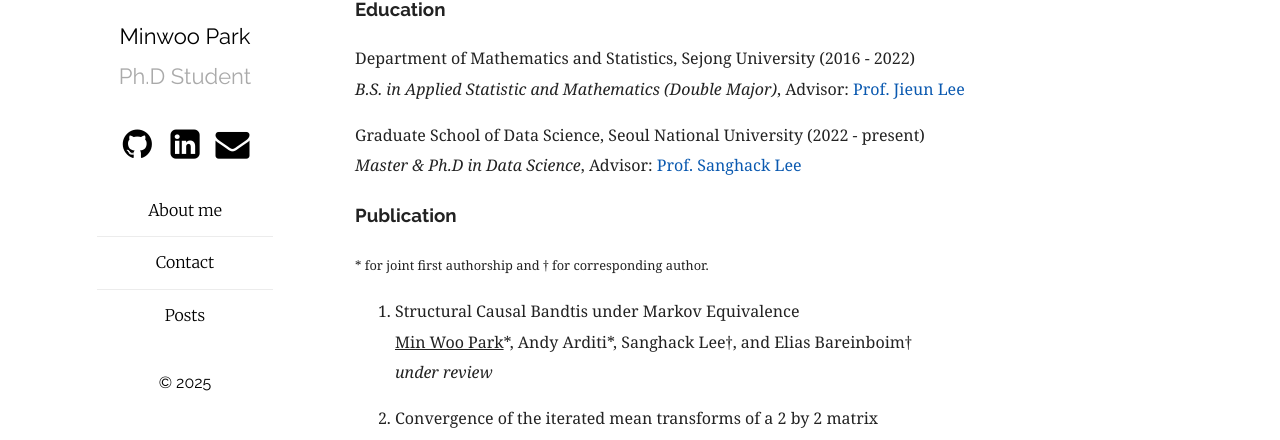
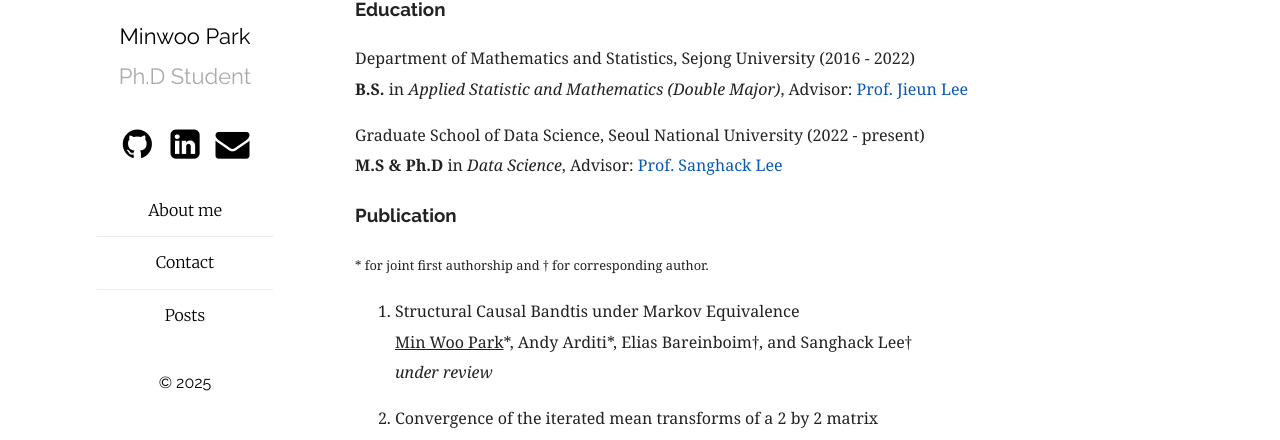
Before and after one commit to MinwooPark96/minwoopark96.github.com, a Jekyll site: the page built from aboutme.md, in a window 1280 px wide and 1169 px high. Shown: the part 369-809 px from the top of the window. Built offline with Jekyll 4.4.1, drawn with Linux system fonts in a browser that asks for light colours.

```diff
--- a/aboutme.md
+++ b/aboutme.md
@@ -13,16 +13,17 @@ My research focuses on Causal Decision Making and Causal Effect Identification.
 
 ### Education
 
-Department of Mathematics and Statistics, Sejong University (2016 - 2022) <br/> *B.S. in Applied Statistic and Mathematics (Double Major)*, Advisor: [Prof. Jieun Lee](https://home.sejong.ac.kr/~jieunlee7/) <br/>
+Department of Mathematics and Statistics, Sejong University (2016  - 2022) <br/>
+**B.S.** in *Applied Statistic and Mathematics (Double Major)*, Advisor: [Prof. Jieun Lee](https://home.sejong.ac.kr/~jieunlee7/) <br/>
 
 Graduate School of Data Science, Seoul National University (2022 - present)<br/>
-*Master & Ph.D in Data Science*, Advisor: [Prof. Sanghack Lee](https://www.sanghacklee.me/)
+**M.S & Ph.D** in *Data Science*, Advisor: [Prof. Sanghack Lee](https://www.sanghacklee.me/)
 
 ### Publication
 <small>\* for joint first authorship and † for corresponding author.</small>
 
 1. Structural Causal Bandtis under Markov Equivalence <br/>
-<ins>Min Woo Park</ins>\*, Andy Arditi\*, Sanghack Lee†, and Elias Bareinboim† <br/>
+<ins>Min Woo Park</ins>\*, Andy Arditi\*, Elias Bareinboim†, and Sanghack Lee† <br/>
 *under review*
 
 2. Convergence of the iterated mean transforms of a 2 by 2 matrix <br/>
```
Also changed, not shown: 2 other files.
